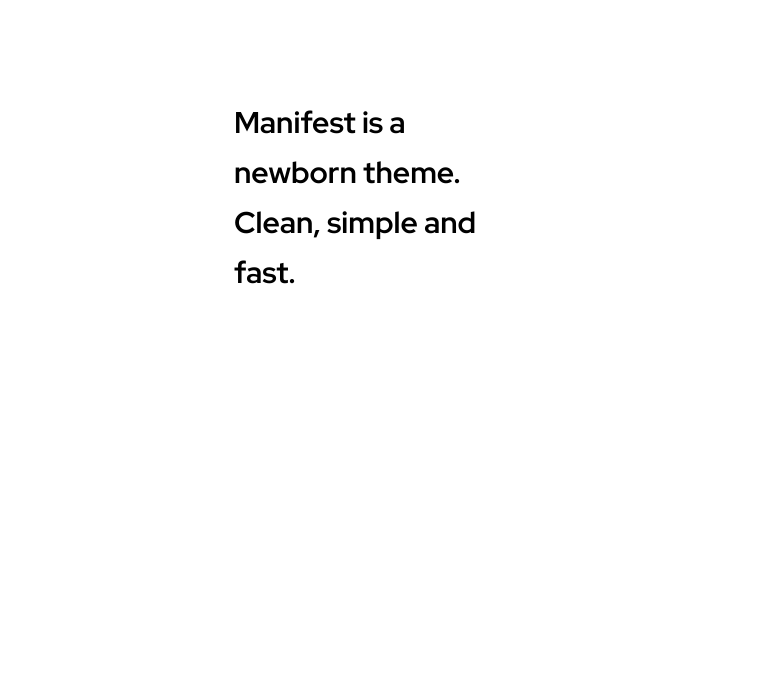
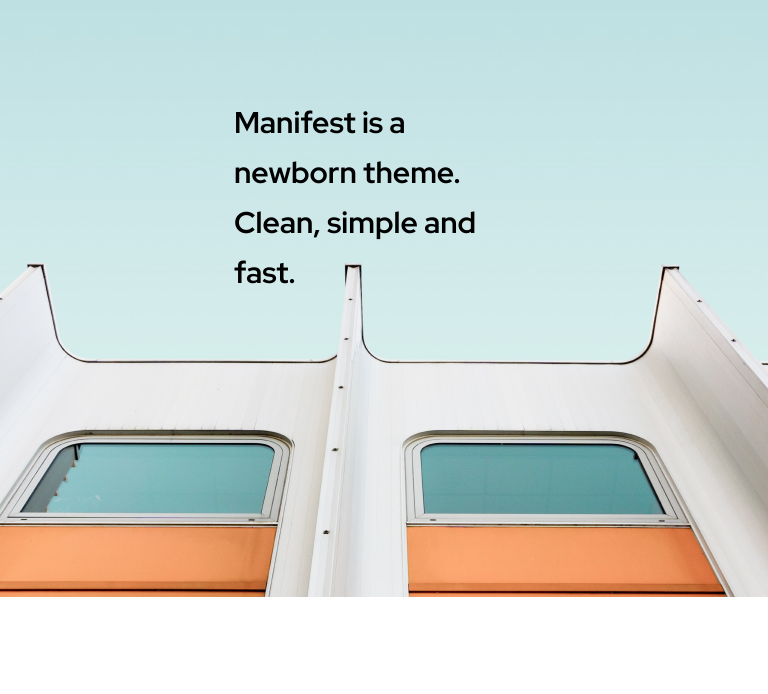
Before and after one commit to NataliiaBohdan/adaptive-layout, a plain HTML site: page index.html in a window 768 px wide. Shown: the part 73-767 px from the top of the page. Drawn offline with Linux system fonts and the light colour scheme; the site is published under a folder, as on GitHub Pages, so addresses that start at the root find nothing.

Commit message:
changed image path

```diff
--- a/styles/style.scss
+++ b/styles/style.scss
@@ -278,7 +278,7 @@ button.arrow{
 body{
     width: 100%;
     margin:auto;
-    background-image: url(/images/bg-image.jpg);
+    background-image: url(../images/bg-image.jpg);
     background-repeat: no-repeat;
     background-position: center 70px;
     .content-container{
@@ -420,7 +420,7 @@ section>div{
 body{
     width: 100%;
     margin:auto;
-    background-image: url(/images/bg-image.jpg);
+    background-image: url(../images/bg-image.jpg);
     background-repeat: no-repeat;
     background-position: center 70px;
     .content-container{
```
Also changed, not shown: styles/style.css.
